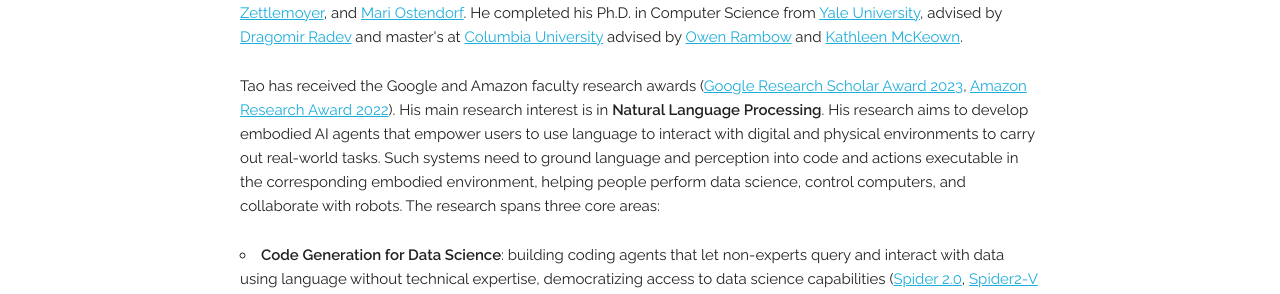
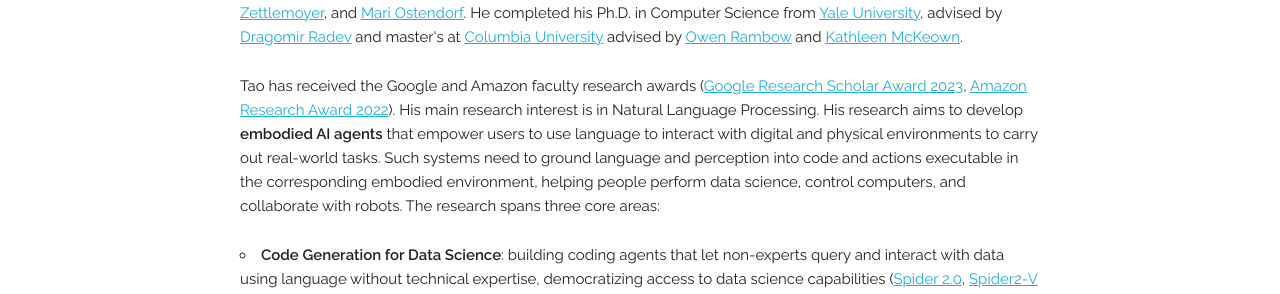
Before and after one commit to taoyds/taoyds.github.io, a Jekyll site: the page built from index.html, in a window 1280 px wide and 900 px high, scrolled down 377 px. Shown: the part 159-453 px from the top of the window. Built offline with Jekyll 4.4.1, drawn with Linux system fonts in a browser that asks for light colours; some web fonts are replaced; part of the change alters nothing that is shown.

```diff
--- a/index.html
+++ b/index.html
@@ -13,7 +13,7 @@ title: Home
 
   <p>
   Tao has received the Google and Amazon faculty research awards (<a href="https://research.google/outreach/research-scholar-program/" target="_blank">Google Research Scholar Award 2023</a>, <a href="https://www.amazon.science/research-awards/program-updates/fall-2021-and-winter-2022-amazon-research-awards-recipients-announced" target="_blank">Amazon Research Award 2022</a>).
-  His main research interest is in <b>Natural Language Processing</b>. His research aims to develop embodied AI agents that empower users to use language to interact with digital and physical environments to carry out real-world tasks. Such systems need to ground language and perception into code and actions executable in the corresponding embodied environment, helping people perform data science, control computers, and collaborate with robots. The research spans three core areas:
+  His main research interest is in Natural Language Processing. His research aims to develop <b>embodied AI agents</b> that empower users to use language to interact with digital and physical environments to carry out real-world tasks. Such systems need to ground language and perception into code and actions executable in the corresponding embodied environment, helping people perform data science, control computers, and collaborate with robots. The research spans three core areas:
     <ul>
       <li><b>Code Generation for Data Science</b>: building coding agents that let non-experts query and interact with data using language without technical expertise, democratizing access to data science capabilities (<a href="https://spider2-sql.github.io">Spider 2.0</a>, <a href="https://spider2-v.github.io">Spider2-V (NeurIPS'24)</a>, <a href="https://lm-code-binder.github.io/">Binder (ICLR'23)</a>, <a href="https://ds1000-code-gen.github.io/">DS-1000 (ICML'23)</a>, <a href="https://arxiv.org/abs/2211.16490">Coder-Reviewer (ICML'23)</a>, <a href="https://github.com/HKUNLP/UnifiedSKG">UnifiedSKG (EMNLP'22)</a>, <a href="https://yale-lily.github.io/spider">Spider (EMNLP'18)</a>)</li>
       <li><b>Grounding Language in the Digital World</b>: creating computer use agents that interact with software just as humans do - by perceiving screens, clicking, and typing, making complex digital tools more accessible (<a href="https://os-world.github.io">OSWorld (NeurIPS'24)</a>, <a href="https://agenttrek.github.io">AgentTrek</a>, <a href="https://aguvis-project.github.io">Aguvis</a>, <a href="https://arxiv.org/abs/2411.02391">Pop-up Attack</a>, <a href="https://github.com/xlang-ai/OpenAgents">OpenAgents (COLM'24)</a>, <a href="https://instructor-embedding.github.io/">Instructor embedding (ACL'23)</a>)</li>
```
